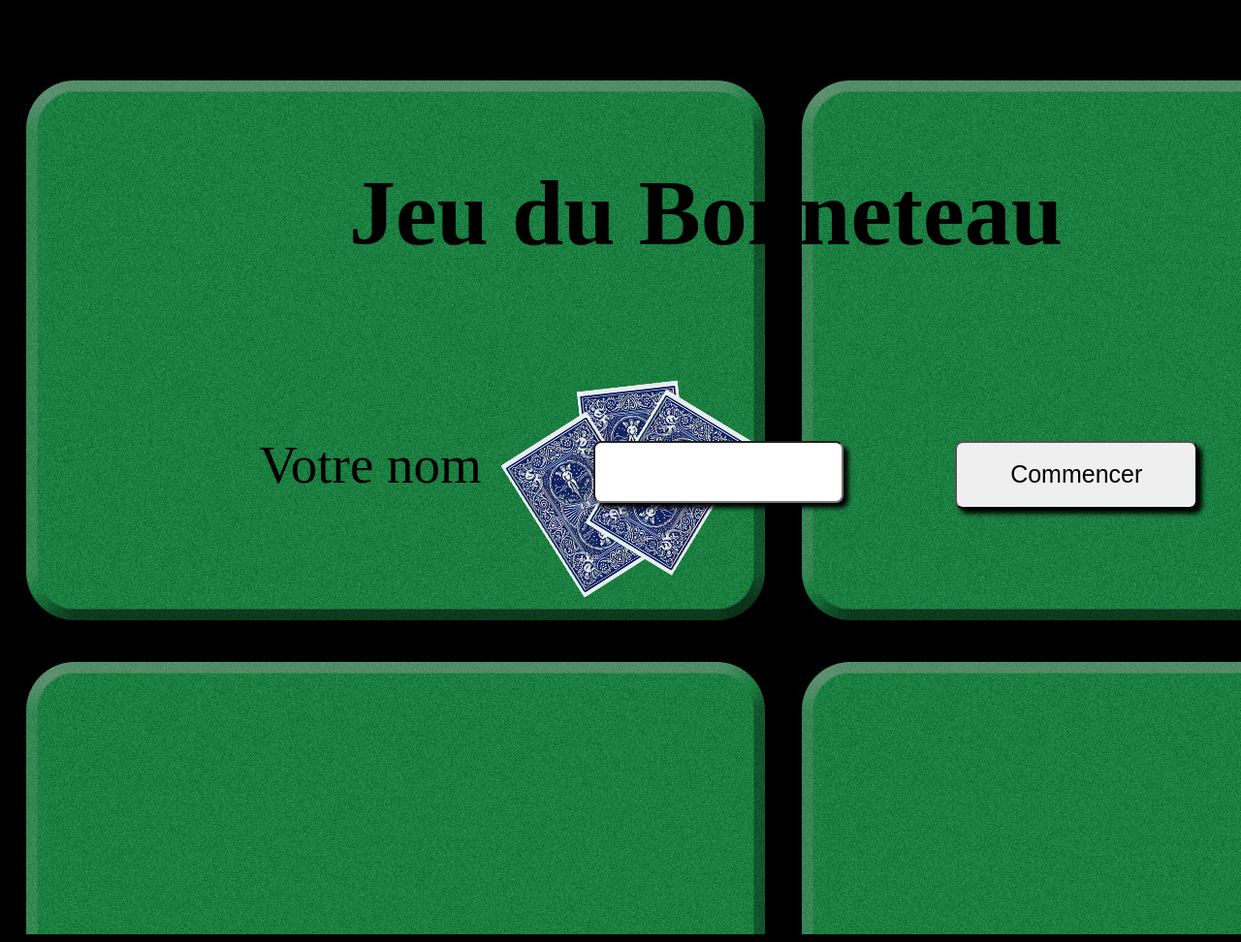
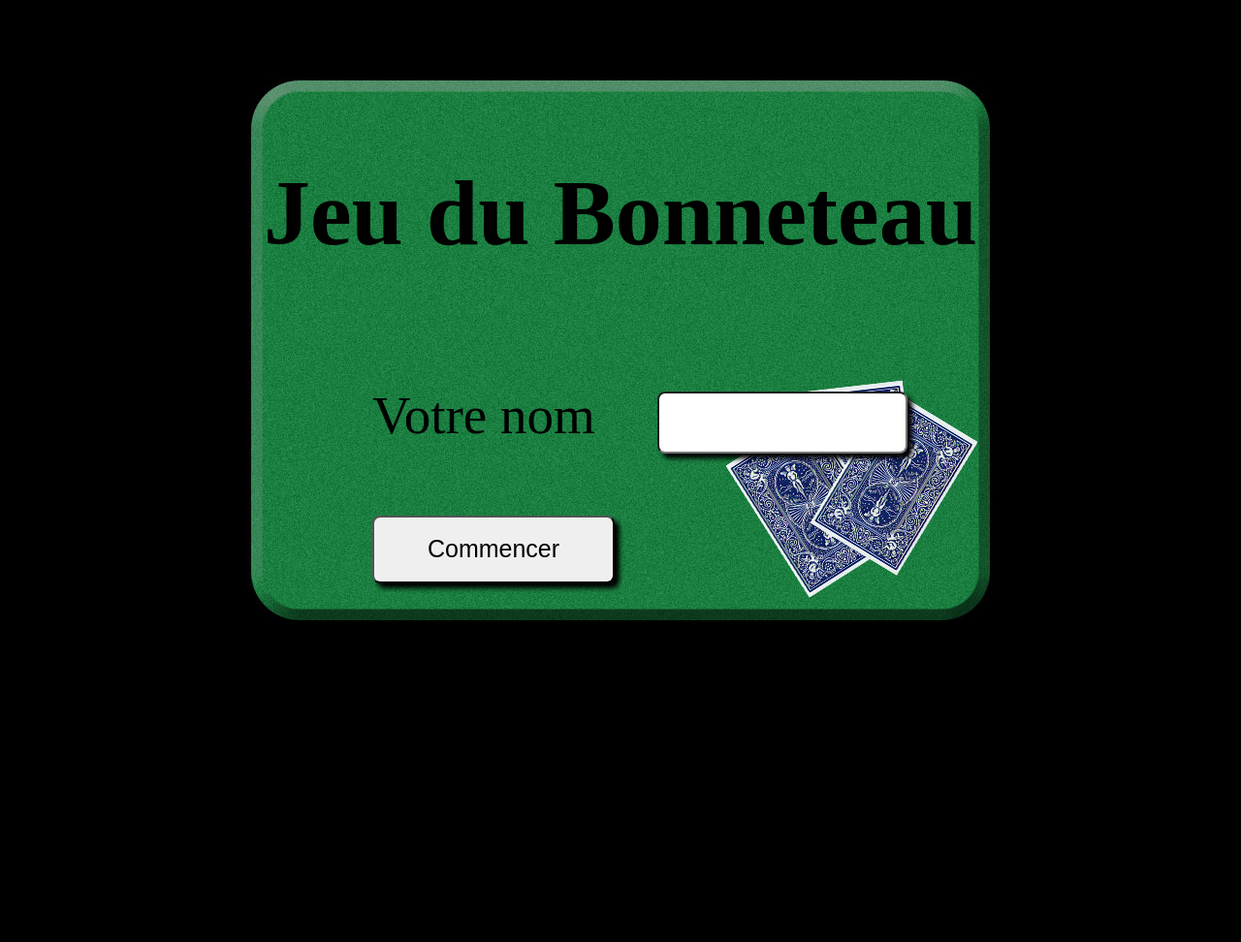
Before and after one commit to c3b/bonneteau, a PHP site: page /Bonneteau/ in a window 1280 px wide; the page is wider, and only the part inside the window is pictured. Shown: that part at 97% size. After the commit the page ends 640 px from the top of that part, so only its background shows below. Run offline with PHP 8.4, Linux system fonts and the light colour scheme.

Commit message:
Modification taille image accueil

```diff
--- a/css/style.css
+++ b/css/style.css
@@ -7,8 +7,8 @@
 /* page accueil*/
 
 #accueil{
-    width: 1440px;
-    height: 900px;
+    width: 800px;
+    height: 600px;
     background-image: url('../images/deco.jpg');
     margin: 0 auto;
 }
```
